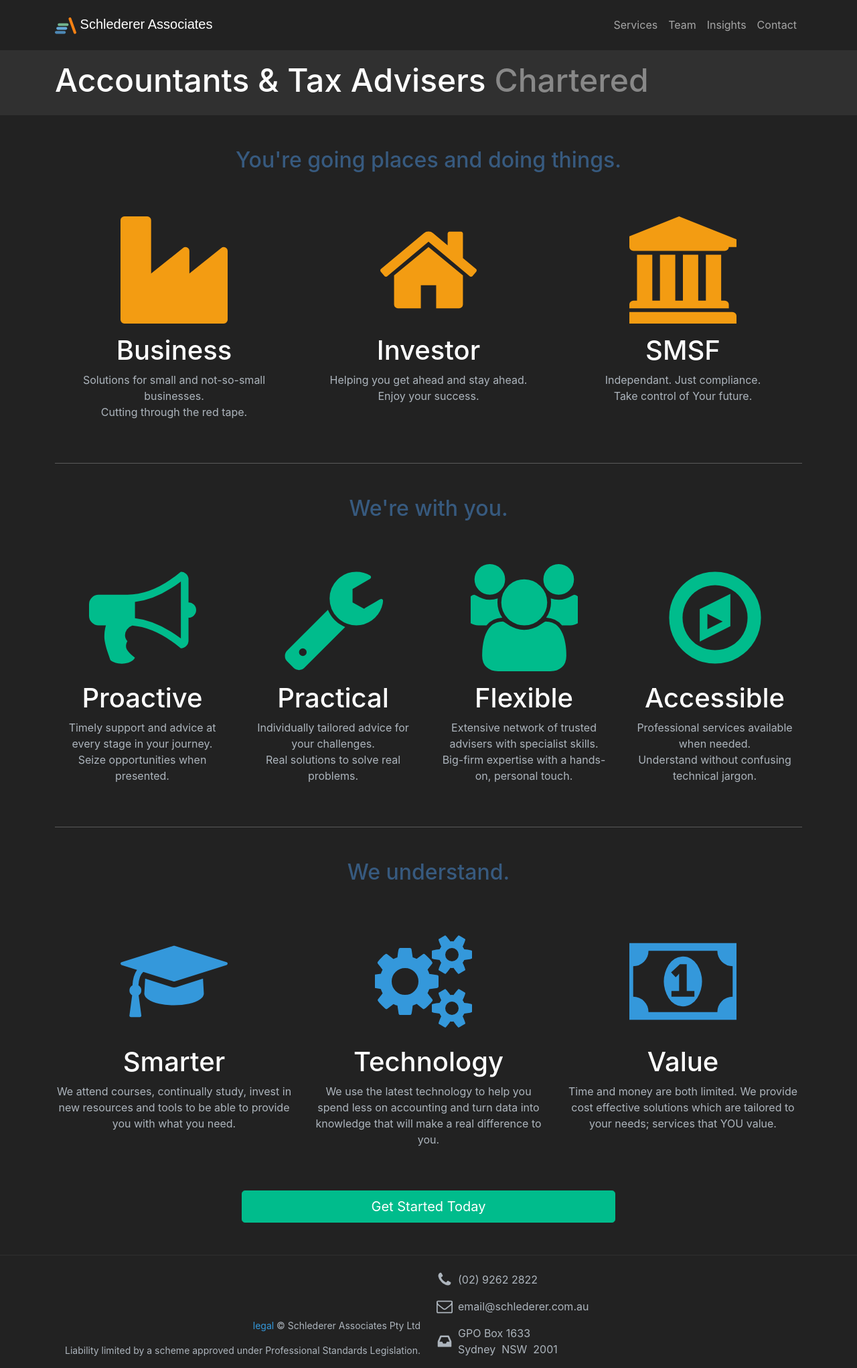
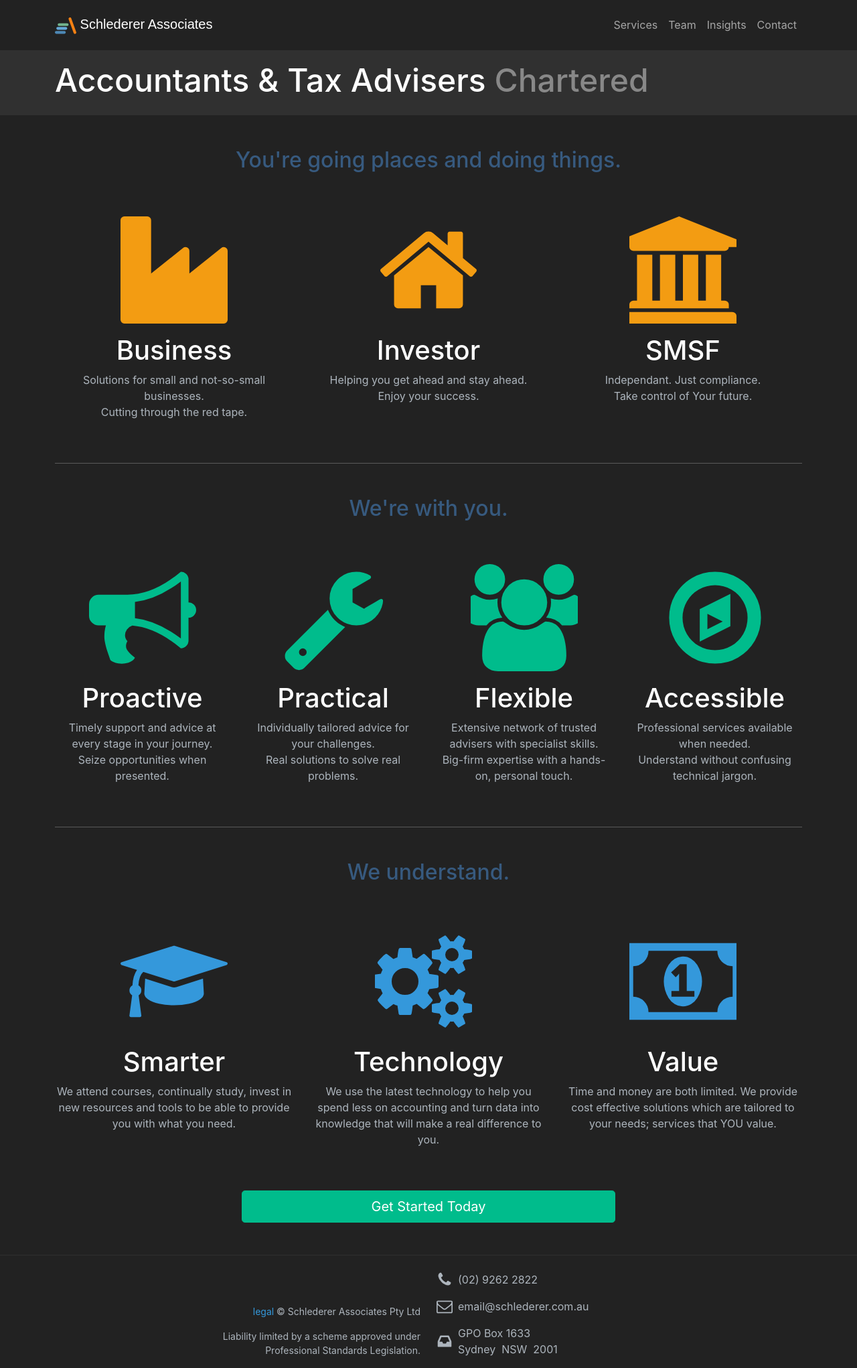
Before and after one commit to Mforcer/tax2, a Jekyll site: the page built from index.html, in a window 1280 px wide. Shown: the whole page at 67% size. Built offline with Jekyll 4.4.1, drawn with Linux system fonts in a browser that asks for light colours.

Commit message:
Update footer.html

```diff
--- a/_includes/footer.html
+++ b/_includes/footer.html
@@ -1,6 +1,6 @@
 <footer class="container-fluid text-light border-top border-dark mt-4 pt-4">
-    <div class="row align-items-end">
-        <div class="col order-sm-last">
+    <div class="row justify-content-center align-items-end">
+        <div class="col-sm-6 col-md-4 col-lg-3 order-sm-last">
             <svg class="icon float-start me-2" width="1.5em" height="1.5em" fill="var(--bs-light)" viewBox="0 0 1792 1792" xmlns="http://www.w3.org/2000/svg">
                 <path id="fa-phone" d="M1600 1240q0 27-10 70.5t-21 68.5q-21 50-122 106-94 51-186 51-27 0-53-3.5t-57.5-12.5-47-14.5-55.5-20.5-49-18q-98-35-175-83-127-79-264-216t-216-264q-48-77-83-175-3-9-18-49t-20.5-55.5-14.5-47-12.5-57.5-3.5-53q0-92 51-186 56-101 106-122 25-11 68.5-21t70.5-10q14 0 21 3 18 6 53 76 11 19 30 54t35 63.5 31 53.5q3 4 17.5 25t21.5 35.5 7 28.5q0 20-28.5 50t-62 55-62 53-28.5 46q0 9 5 22.5t8.5 20.5 14 24 11.5 19q76 137 174 235t235 174q2 1 19 11.5t24 14 20.5 8.5 22.5 5q18 0 46-28.5t53-62 55-62 50-28.5q14 0 28.5 7t35.5 21.5 25 17.5q25 15 53.5 31t63.5 35 54 30q70 35 76 53 3 7 3 21z" />
             </svg>
@@ -14,7 +14,7 @@
             </svg>
             <p>{{site.biz_post_box}}<br>{{site.biz_post_city}}&nbsp;&nbsp;{{site.biz_post_state}}&nbsp;&nbsp;{{site.biz_post_code}}</p>
         </div>
-        <div class="col text-end">
+        <div class="col-sm-6 col-md-4 col-lg-3 text-end">
             <p class="small"><a href="/legal/" class="link-info text-decoration-none">legal</a> &copy;&nbsp;{{ site.publisher | replace: ' ', '&nbsp;'}}</p>
             <p class="small">Liability limited by a scheme approved under Professional Standards Legislation.</p>
         </div>
```
